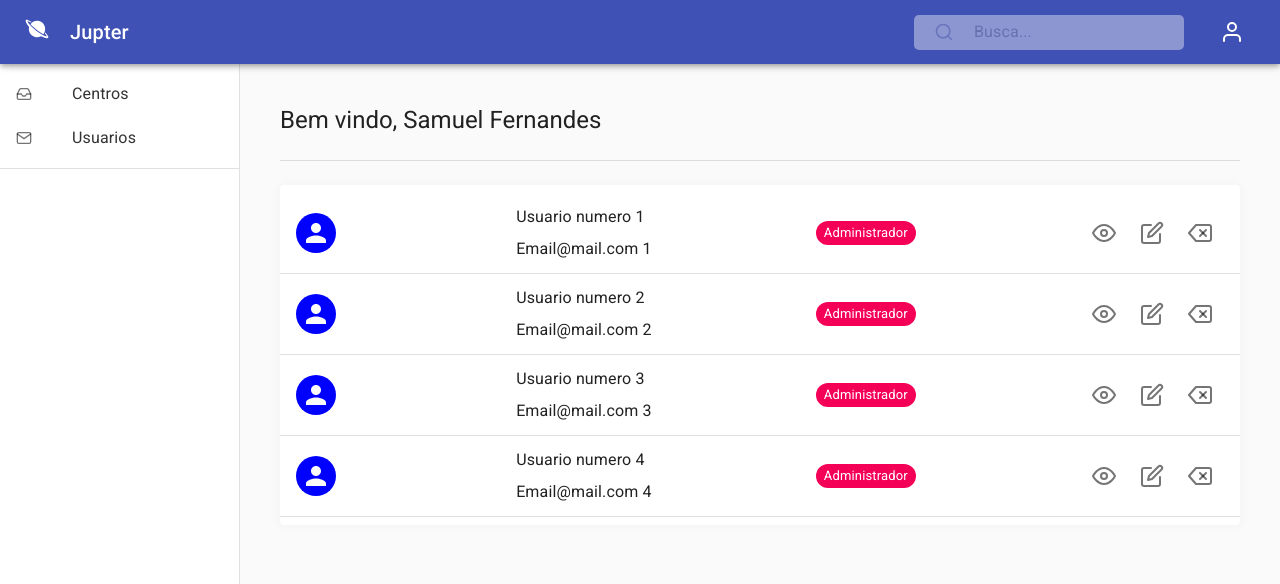
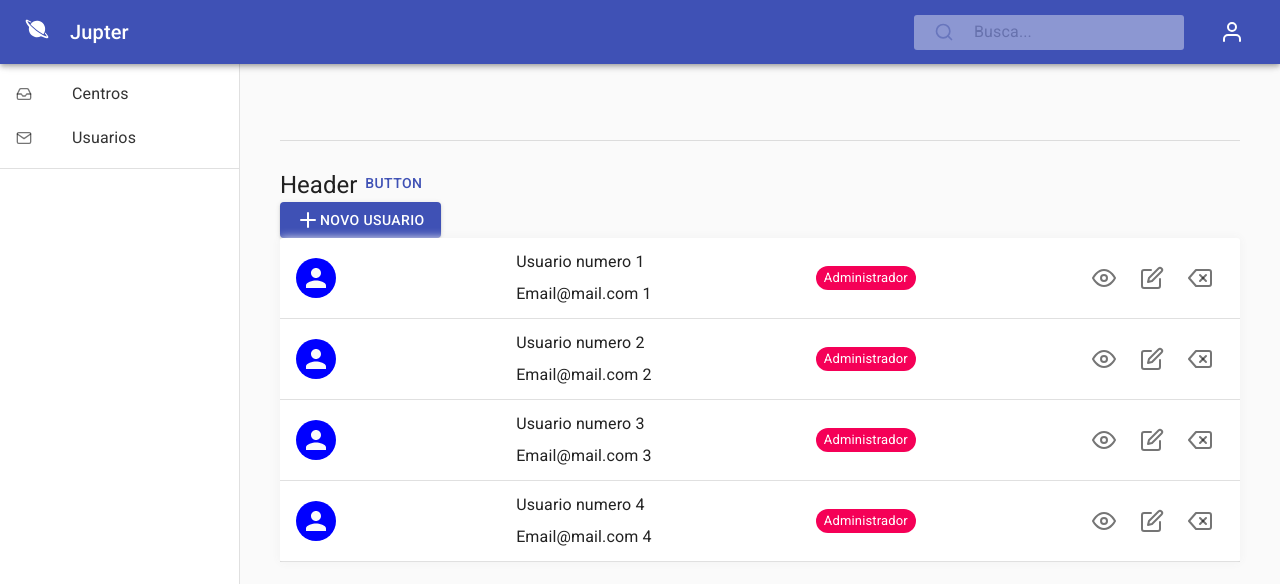
Before and after one commit to sfotaviano/calisto, a React (Create React App) app in the folder frontend/: page /main/users in a window 1280 px wide. Shown: the top 584 px of the page. Built offline with nearby package versions, Linux system fonts and the light colour scheme.

Commit message:
Criando um header dinamico

```diff
--- a/frontend/src/components/header/index.js
+++ b/frontend/src/components/header/index.js
@@ -1,13 +1,18 @@
 import React from 'react'
 
 import { Container, ContainerRow } from './styles'
-import { Typography, Divider } from '@material-ui/core'
+import { Typography, Divider, Button } from '@material-ui/core'
 
-export default function Header () {
+export default function Header (props) {
+const title = props.title;
+const title2 = props.title2;
+const handleOnClick = props.handleOnClick;
+
   return (
     <Container>
       <ContainerRow>
-        <Typography variant='h5'>Bem vindo, Samuel Fernandes</Typography>
+      <Typography variant='h5'>{title}</Typography>
+      <Button onClick={handleOnClick} color="primary">{title2}</Button>
       </ContainerRow>
       <Divider />
     </Container>
--- a/frontend/src/components/toolbar/search/styles.js
+++ b/frontend/src/components/toolbar/search/styles.js
@@ -7,7 +7,7 @@ export const Container = styled.div`
   height: 35px;
   opacity: 0.4;
   background: white;
-  border-radius: 5px;
+  border-radius: 3px;
 
   display: flex;
   align-items: center;
--- a/frontend/src/components/users/index.js
+++ b/frontend/src/components/users/index.js
@@ -1,15 +1,32 @@
 import React from 'react'
 
-import { Container, List, ListItem, ListItemAvatar, Avatar, ListItemTextColumn, ListItemText, IconButton } from './styles'
+import { Container, List, ListItem, ListItemAvatar, Avatar, ListItemTextColumn, ListItemText, IconButton, Header, HeaderButton, HeaderButtonItem } from './styles'
 import { Chip } from '@material-ui/core'
-import { FiDelete, FiEdit, FiEye } from 'react-icons/fi'
+import { FiDelete, FiEdit, FiEye, FiPlus } from 'react-icons/fi'
+
+import HeaderNew from '../header'
 
 export default function Users () {
   const arr = [0, 1, 2, 3]
 
   return (
     <Container>
-      <List >
+      <HeaderNew
+        title="Header"
+        title2="button"
+        handleOnClick={() => {alert("Funcao funcionou com exito")}}
+      />
+
+      <Header>
+        <HeaderButton>
+          <HeaderButtonItem variant="contained" color="primary">
+            <FiPlus size={24}/>
+            Novo usuario
+          </HeaderButtonItem>
+        </HeaderButton>
+      </Header>
+
+      <List disablePadding>
         {arr.map((item, index) => {
           return (
             <ListItem divider key={index}>
--- a/frontend/src/components/users/styles.js
+++ b/frontend/src/components/users/styles.js
@@ -6,17 +6,25 @@ import ListItemAvatarMi from '@material-ui/core/ListItemAvatar'
 import AvatarMi from '@material-ui/core/Avatar'
 import ListItemTextMi from '@material-ui/core/ListItemText'
 import IconButtonMi from '@material-ui/core/IconButton'
+import ButtonMi from '@material-ui/core/Button'
 
 export const Container = styled.div`
   display: flex;
+  flex-direction: column;
   width: 100%;
 `
+export const Header = styled.div``
+export const HeaderButton = styled.div``
+export const HeaderButtonItem = styled(ButtonMi)`
+`
+
 export const List = styled(ListMi)`
   display: flex;
   width: 100%;
+  min-width: 720px;
   flex-direction: column;
   background: white;
-  border-radius: 4px;
+  border-radius: 3px;
   box-shadow: 0px 0px 10px #f1f1f1;
 `
 export const ListItem = styled(ListItemMi)`
--- a/frontend/src/routes.js
+++ b/frontend/src/routes.js
@@ -17,8 +17,8 @@ export default function Routes () {
         <Route path="/" exact component={NavDrawer} />
         <Route path="/auth" component={Auth} />
         <Route path="/main" component={NavDrawer} />
-        <Route path="/users#/ew" component={NewUser} />
-        <Route path="/centers/new" component={NewCenter} />
+{/*         <Route path="/users/new" component={NewUser} />
+        <Route path="/centers/new" component={NewCenter} /> */}
       </Switch>
     </BrowserRouter>
   )
```
